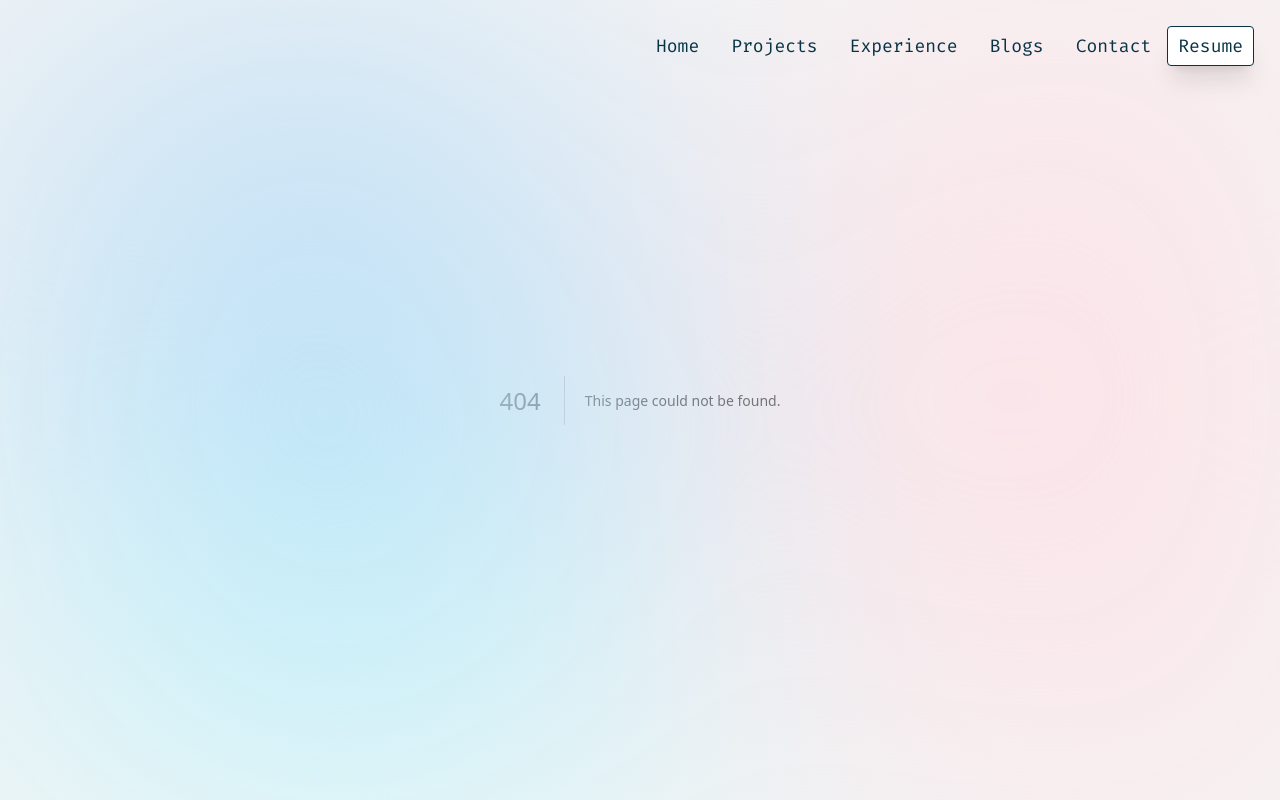
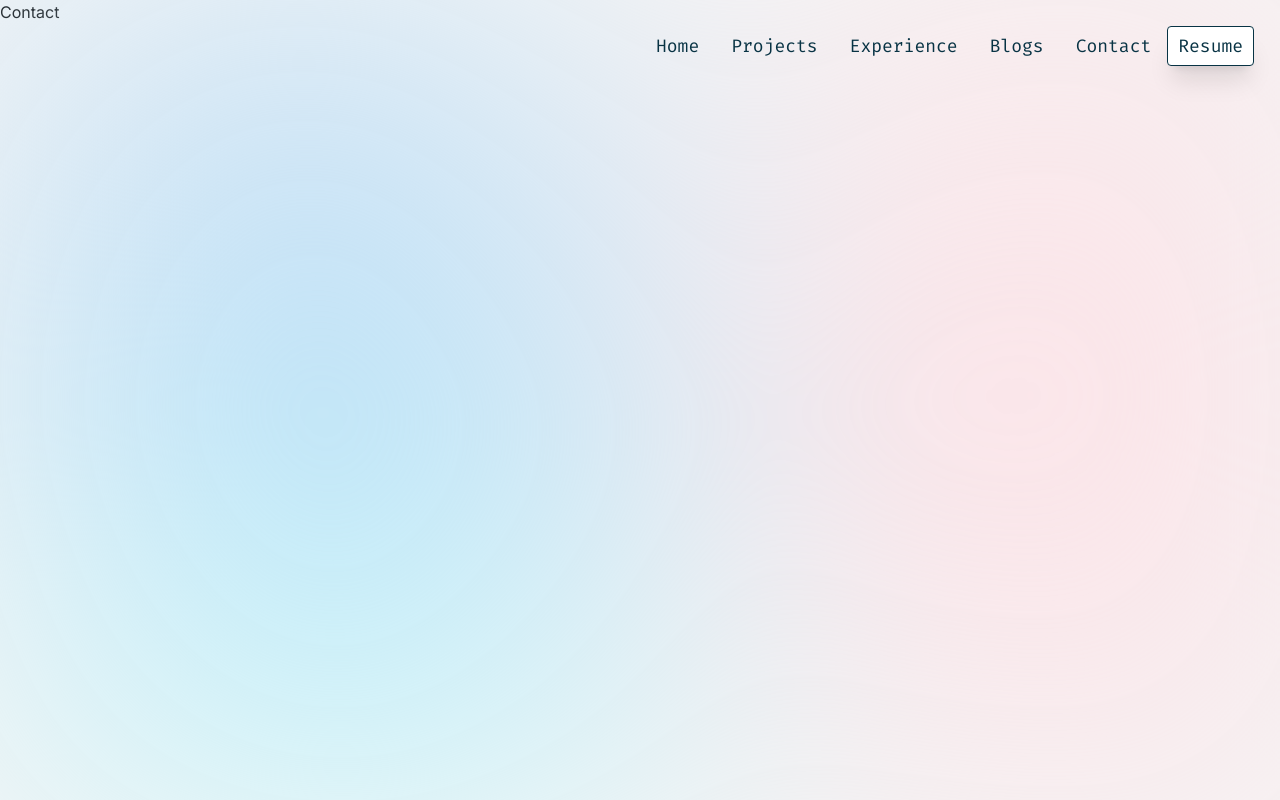
Before and after one commit to sebzz2k2/sebin, a Next.js app: page /contact in a window 1280 px wide. Before the commit this address had no page. Built offline with nearby package versions, Linux system fonts and the light colour scheme.

Commit message:
init contacts

```diff
--- /dev/null
+++ b/src/app/contact/page.tsx
@@ -0,0 +1,7 @@
+import React from "react";
+
+const Contact = () => {
+  return <div className="h-screen">Contact</div>;
+};
+
+export default Contact;
```
